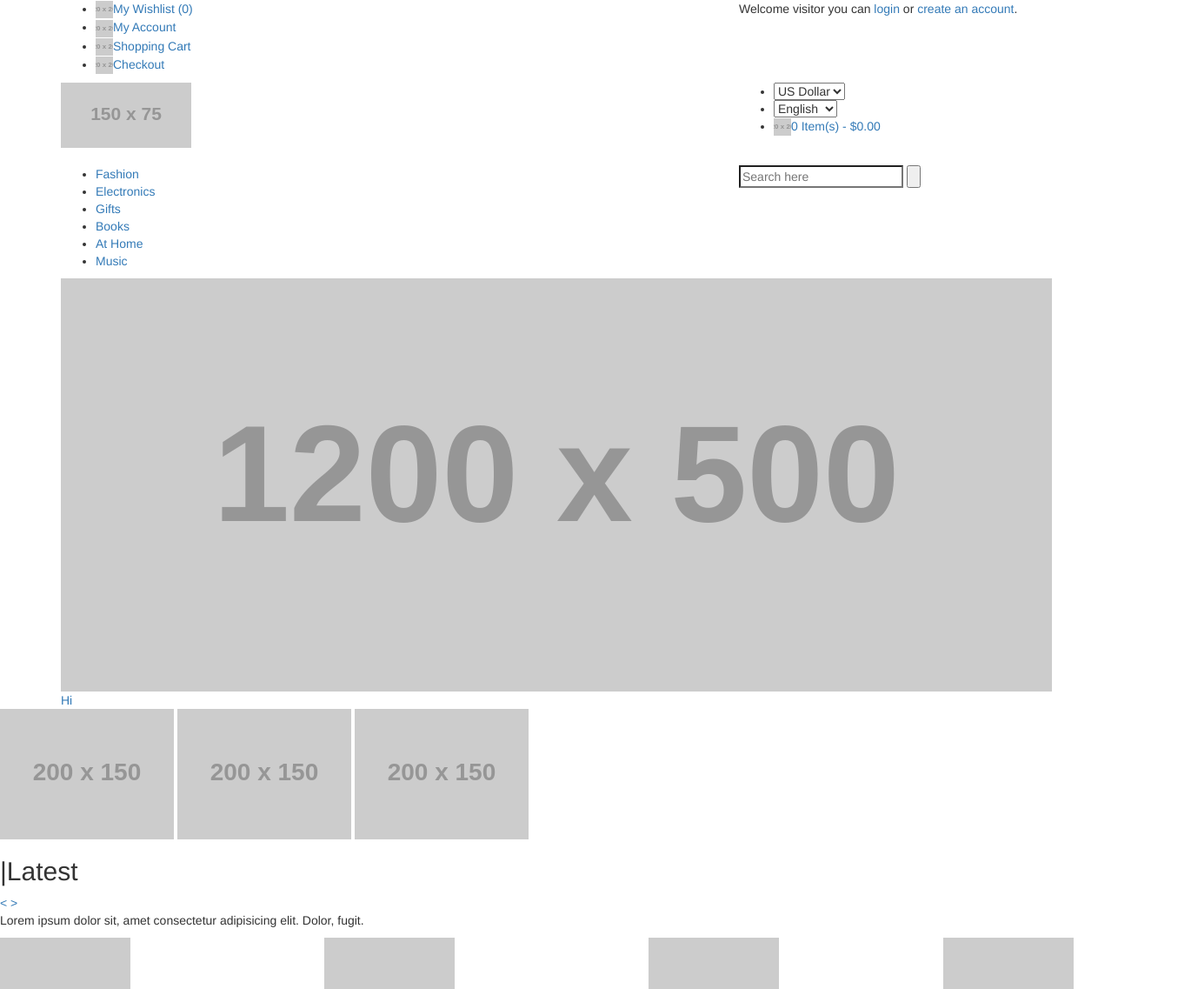
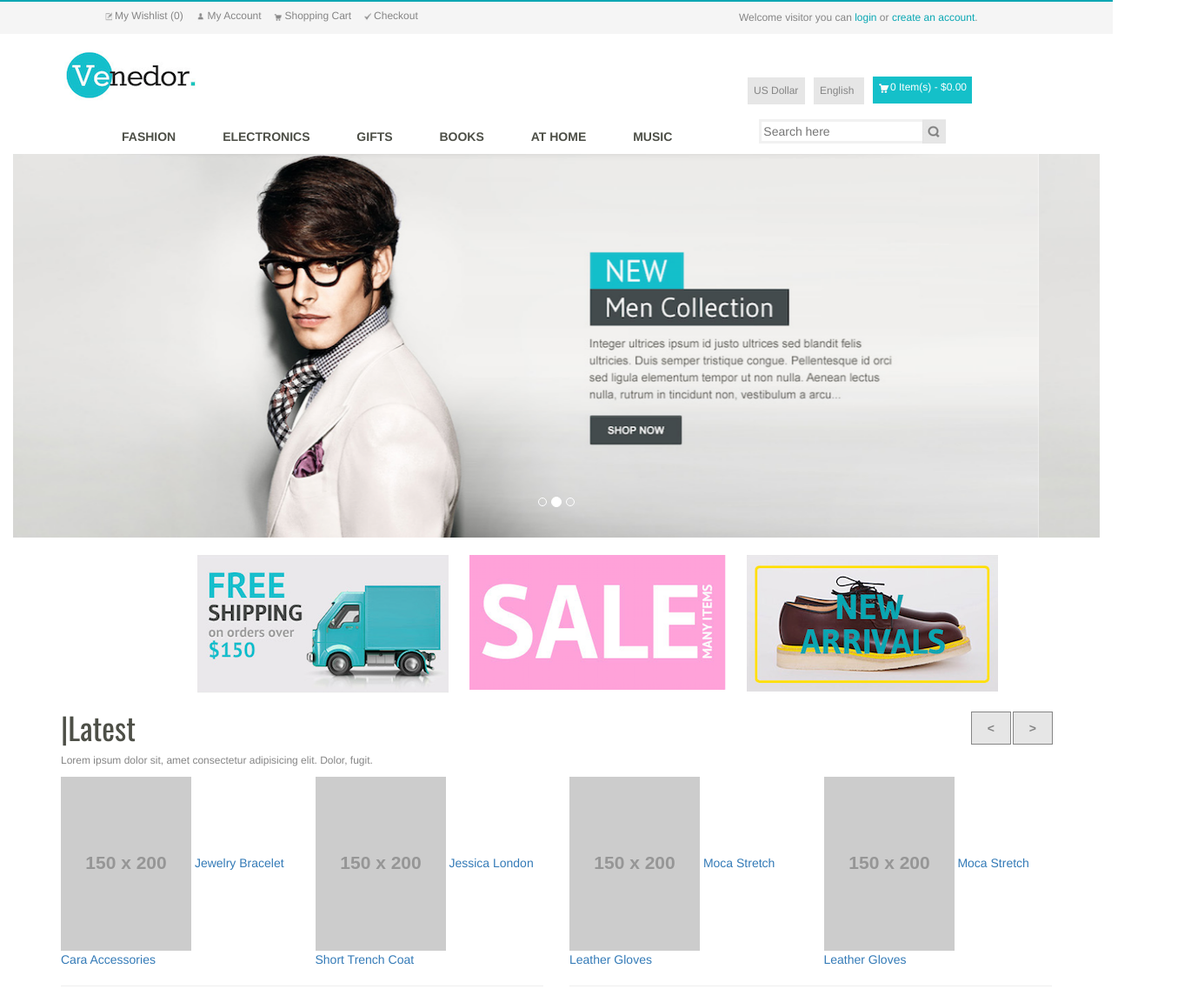
Before and after one commit to JarrickF/bootstrap_project, a plain HTML site: page index.html in a window 1280 px wide. Shown: the top 1137 px of the page at 87% size, 1370 px wide, since content can reach past the window. Drawn offline with nearby package versions, Linux system fonts and the light colour scheme; placeholder pictures from the web are drawn by us.

Commit message:
updated layout

```diff
--- a/css/style.css
+++ b/css/style.css
@@ -0,0 +1,248 @@
+.top-bar{
+    background-color: rgb(245,245,245);
+    border-top-color: rgb(9, 167, 179);
+    border-top-style: solid;
+    border-top-width: 2px;
+}
+
+
+
+
+.top-bar-left ul {
+    list-style: none;
+    margin-top: 5px;
+}
+
+.top-bar-left li {
+    display: inline;
+    margin-left: 10px;
+    font-size: 12px;
+}
+
+.top-bar-left img {
+    margin-right: 3px;
+}
+
+
+.top-bar-left a{
+    text-decoration: none;
+    color: rgb(133,133,133);
+}
+
+.top-bar-left a:hover {
+    text-decoration: none;
+    color: rgb(9, 167, 179)
+}
+
+
+
+
+
+
+.top-bar-right p{
+    font-size: 12px;
+    color: rgb(133,133,133);
+    margin-top: 10px;
+}
+
+.top-bar-right a{
+    text-decoration: none;
+    color: rgb(9, 167, 179);
+}
+
+.top-bar-right a:hover {
+    text-decoration: none;
+    color: rgb(18, 220, 235);
+}
+
+
+
+
+
+
+
+.nav_upper {
+    margin-top: 10px;
+}
+
+
+.nav_upper ul {
+    list-style: none;
+    display: inline;
+
+}
+
+
+.nav_upper li {
+    margin-left: 10px;
+    list-style: none;
+    display: inline;
+    float: left;
+    margin-top: 40px;
+}
+
+.nav_upper a {
+    text-decoration: none;
+    color: white;
+    font-size: 12px;
+    background-color: rgb(20, 192, 201);
+    padding-top: 5px;
+    padding-bottom: 12px;
+    padding-right: 6px;
+    padding-left: 4px;
+}
+
+.nav_upper a:hover {
+    text-decoration: none;
+    color: white;
+    font-size: 12px;
+    background-color: rgb(25, 203, 212);
+    padding-top: 5px;
+    padding-bottom: 12px;
+    padding-right: 6px;
+    padding-left: 4px;
+}
+
+.nav_upper select {
+    -webkit-appearance: none;
+    background-color: rgb(230,230,230);
+    color: rgb(133,133,133);
+    border-radius: 0px;
+    border: none;
+    padding: 7px;
+    font-size: 12px;
+
+}
+
+.nav_upper select:hover {
+    -webkit-appearance: none;
+    background-color: rgb(240, 240, 240);
+    color: rgb(133,133,133);
+    border-radius: 0px;
+    border: none;
+    padding: 7px;
+    font-size: 12px;
+    display: inline;
+
+}
+
+
+.nav_lower {
+    margin-bottom:10px;
+}
+
+
+.nav_lower ul {
+    list-style: none;
+    display: inline;
+    margin-left: 100px;
+    font-size: 14px;
+    font-weight: bold;
+    text-transform: uppercase;
+}
+
+
+.nav_lower li {
+    margin-right: 50px;
+    list-style: none;
+    display: inline;
+}
+
+.nav_lower a {
+    margin-right: px;
+    color: rgb(77,79,71);
+}
+
+.nav_lower a:hover {
+    margin-right: px;
+    color: rgb(20, 192, 201);
+    text-decoration: none;
+}
+
+.nav_lower input[type=search]{
+    border: solid;
+    border-color: rgb(241, 241, 241);
+    margin-top: 10px;
+}
+
+.nav_lower input[type=image]{
+    margin-top: 0px;
+    margin-bottom: -9px;
+    margin-left:-7px;
+    height: 28px;
+
+}
+
+
+.hero img{
+    width: 100%;
+}
+
+
+.sales {
+    margin-left: 200px;
+}
+
+.sales ul{
+    list-style: none;
+    display: inline;
+}
+
+.sales a{
+    float: left;
+    margin: 0px 12px;
+}
+
+.sales img:hover {
+    width: 300px;
+    color: rgb(25, 203, 212);
+}
+
+
+
+/* Latest */
+.latest {
+}
+
+.latest h2 {
+    font-family: 'Oswald', sans-serif;
+    font-size: 35px;
+    color: rgb(77,79,71);
+}
+
+
+.latest p {
+    font-size: 12px;
+    color: rgb(133,133,133);
+}
+
+.latest a {
+    padding: 10px 18px;
+    outline-width: thin;
+    outline-style: solid;
+    outline-color: rgb(133,133,133);
+    background-color: rgb(230,230,230);
+    text-decoration: none;
+    font-weight: bold;
+    color: rgb(133,133,133);
+}
+
+.latest a:hover{
+    padding: 10px 18px;
+    outline-width: thin;
+    outline-style: solid;
+    outline-color: rgb(133,133,133);
+    background-color: rgb(25, 203, 212);
+    text-decoration: none;
+    font-weight: bold;
+    color: white;
+}
+
+.arrows {
+    text-align: right;
+    margin-top: 30px;
+}
+
+.spit {
+    weight: 1px;
+}
--- a/index.html
+++ b/index.html
@@ -4,35 +4,44 @@
     <meta charset="UTF-8">
     <meta name="viewport" content="width=device-width, initial-scale=1.0">
     <meta http-equiv="X-UA-Compatible" content="ie=edge">
+    <link rel="stylesheet" href="https://maxcdn.bootstrapcdn.com/bootstrap/3.3.7/css/bootstrap.min.css">
+    <script src="https://ajax.googleapis.com/ajax/libs/jquery/3.3.1/jquery.min.js"></script>
+    <script src="https://maxcdn.bootstrapcdn.com/bootstrap/3.3.7/js/bootstrap.min.js"></script>
+    <link href="https://fonts.googleapis.com/css?family=Oswald" rel="stylesheet">
     <link rel='stylesheet' href='css/bootstrap.css'>
+    <link rel='stylesheet' href='css/style.css'>
     <title>Bootstrap Project</title>
 </head>
 <body>
     <div class="top-bar">
         <div class='container'>
                 <div class='row'>
+                    <div class="top-bar-left">
                         <div class='col-sm-8'>
                             <ul>
-                        <li><a href='#'><img src='http://via.placeholder.com/20x20'></img>My Wishlist (0)</a></li>
-                        <li><a href='#'><img src='http://via.placeholder.com/20x20'></img>My Account</a></li>
-                        <li><a href='#'><img src='http://via.placeholder.com/20x20'></img>Shopping Cart</a></li>
-                        <li><a href='#'><img src='http://via.placeholder.com/20x20'></img>Checkout</a></li>
+                                <li><a href='#'><img src='images/wishlist.png'></img>My Wishlist (0)</a></li>
+                                <li><a href='#'><img src='images/my_account.png'></img>My Account</a></li>
+                                <li><a href='#'><img src='images/shopping_cart.png'></img>Shopping Cart</a></li>
+                                <li><a href='#'><img src='images/checkout.png'></img>Checkout</a></li>
                             </ul>
                         </div>
 
-
+                    <div class="top-bar-right">
                         <div class='col-sm-4'>
                             <p>Welcome visitor you can <a href='#'>login</a> or <a href='#'>create an account</a>.</p>
                         </div>
                     </div>
                 </div>
             </div>
+        </div>
+    </div>
 
-    <div class="logo-bar">
+
     <div class="container">
+        <div class="nav_upper">
             <div class="row">
                 <div class="col-sm-8">
-                    <img src='http://via.placeholder.com/150x75'/>
+                    <img src='images/logo.png'/>
                 </div>
                 <div class='col-sm-4'>
                     <ul>
@@ -53,14 +62,18 @@
                             </select>
                             </form>
                         </li>
-                        <li>
+                        <li class=items>
                             <a href='#'>
-                                <img src='http://via.placeholder.com/20x20 '>0 Item(s) - $0.00
+                                <img src='images/items.png'>0 Item(s) - $0.00
                             </a>
                         </li>
                     </ul>
                 </div>
             </div>
+        </div>
+    </div>
+    <div class="container-fluid"></div>
+        <div class="nav_lower">
             <div class="row">
                 <div class="col-sm-8">
                     <br>
@@ -86,20 +99,57 @@
                     </ul>
                 </div>
                 <div class="col-sm-4">
-                    <br>
                     <form action='http://www.example.org/search.php'>
-                        <input type='search' name='Search'
-                            placeholder='Search here'/>
-                        <input type='submit' value=''/>
+                        <input type='search' name='Search' placeholder='Search here'/>
+                        <input type='image' src='images/search.png' />
                     </form>
                 </div>
             </div>
         </div>
+    </div>
+
+
+    <div class="container-fluid">
         <div class="hero">
+            <div class="row">
+                <div id="myCarousel" class="carousel slide" data-ride="carousel" time=2>
+                    <div class="col-sm-12">
+                    <!-- Indicators -->
+                        <ol class="carousel-indicators">
+                            <li data-target="#myCarousel" data-slide-to="0" class="active"></li>
+                            <li data-target="#myCarousel" data-slide-to="1"></li>
+                            <li data-target="#myCarousel" data-slide-to="2"></li>
+                        </ol>
+
+                        <!-- Wrapper for slides -->
+                        <div class="carousel-inner">
+                            <div class="item active">
+                            <img src='images/hero.png' alt="Los Angeles" style="width:100%;">
+                            </div>
+
+                            <div class="item">
+                            <img src='images/hero.png' alt="Chicago" style="width:100%;">
+                            </div>
+
+                            <div class="item">
+                            <img src='images/hero.png' alt="New york" style="width:100%;">
+                            </div>
+                        </div>
+                    </div>
+                </div>
+            </div>
+        </div>
+    </div>
+
+    <div class="sales">
         <div class="container">
             <div class="row">
                 <div class="col-sm-12">
-                    <a href='#'><img src='http://via.placeholder.com/1200x500' class='img-responsive'/>Hi</a>
+                    <ul>
+                        <li><a href='#'><img src='images/free.png'class='img-responsive'/></a></li>
+                        <li><a href='#'><img src='images/sale.png'class='img-responsive'/></a></li>
+                        <li><a href='#'><img src='images/newriv.png'class='img-responsive'/></a></li>
+                    </ul>
                 </div>
             </div>
         </div>
@@ -107,69 +157,141 @@
 
 
 
-    <a href='#'><img src='http://via.placeholder.com/200x150'/></a>
-
-    <a href='#'><img src='http://via.placeholder.com/200x150'/></a>
-
-    <a href='#'><img src='http://via.placeholder.com/200x150'/></a>
-
+    <div class="latest">
+        <div class="container">
+            <div class="row">
+                <div class="col-sm-6">
                     <h2>|Latest</h2>
+                    <span class=spit></span>
+                    <p>Lorem ipsum dolor sit, amet consectetur adipisicing elit. Dolor, fugit.</p>
+                </div>
+                <div class="arrows col-sm-6">
                     <a href='#'>&lt;</a>
                     <a href='#'>&gt;</a>
-    <p>Lorem ipsum dolor sit, amet consectetur adipisicing elit. Dolor, fugit.</p>
+                </div>
+            </div>
+        </div>
+    </div>
 
+    <div class="container">
+        <div class="row">
+            <div class="col-sm-3">
                 <img src='http://via.placeholder.com/150x200'/>
                 <a href='#'>Jewelry Bracelet Cara Accessories</a>
-
+            </div>
+            <div class="col-sm-3">
                 <img src='http://via.placeholder.com/150x200'/>
                 <a href='#'>Jessica London Short Trench Coat</a>
-
+            </div>
+            <div class="col-sm-3">
                 <img src='http://via.placeholder.com/150x200'/>
                 <a href='#'>Moca Stretch Leather Gloves</a>
+            </div>
+            <div class="col-sm-3">
+                <img src='http://via.placeholder.com/150x200'/>
+                <a href='#'>Moca Stretch Leather Gloves</a>
+            </div>
+        </div>
+    </div>
 
-    <img src='http://via.placeholder.com/150x200'/>
-    <a href='#'>Limited Edition Knitted Sweater</a>
-
+    <div class="container">
+        <div class="row">
+            <div class="col-sm-6">
+                <hr>
                 <h2>Welcome to Venedor</h2>
                 <p>Lorem ipsum dolor sit, amet consectetur adipisicing elit. Minus perferendis iure eos officia beatae enim quibusdam mollitia sint excepturi? Nihil?</p>
                 <p>Lorem ipsum dolor sit amet consectetur adipisicing elit. Veniam dolorem obcaecati tempora minima animi omnis? Ab sed ullam ducimus deleniti nam cum. Obcaecati repudiandae pariatur excepturi saepe ad laudantium illum esse, doloremque, suscipit ullam voluptatibus, nostrum id magni consequuntur aperiam.<a>Buy Venedor Theme!</a></p>
-    <img src='http://via.placeholder.com/500x300'/>
+            </div>
+            <div class="col-sm-6">
+                <hr>
+                <img src='http://via.placeholder.com/500x300' class=img-responsive/>
+            </div>
+        </div>
+    </div>
 
+    <div class="container">
+        <div class="row">
+            <div class="col-sm-6">
                 <h2>|Bestsellers</h2>
+                <p>Lorem ipsum dolor sit, amet consectetur adipisicing elit. Dolor, fugit.</p>
+            </div>
+            <div class="col-sm-6">
                 <a href='#'>&lt;</a>
                 <a href='#'>&gt;</a>
-    <p>Lorem ipsum dolor sit, amet consectetur adipisicing elit. Dolor, fugit.</p>
+            </div>
+        </div>
+    </div>
 
+    <div class="container">
+        <div class="row">
+            <div class="col-sm-3">
                 <img src='http://via.placeholder.com/150x200'/>
                 <a href='#'>Jewelry Bracelet Cara Accessories</a>
-
+            </div>
+            <div class="col-sm-3">
                 <img src='http://via.placeholder.com/150x200'/>
                 <a href='#'>Jessica London Short Trench Coat</a>
-
+            </div>
+            <div class="col-sm-3">
                 <img src='http://via.placeholder.com/150x200'/>
                 <a href='#'>Moca Stretch Leather Gloves</a>
-
+            </div>
+            <div class="col-sm-3">
                 <img src='http://via.placeholder.com/150x200'/>
                 <a href='#'>Limited Edition Knitted Sweater</a>
+            </div>
+        </div>
+    </div>
 
+    <div class="container">
+        <div class="row">
+            <div class="col-sm-6">
                 <h2>|Manufacturers</h2>
+            </div>
+            <div class="col-sm-6">
                 <a href='#'>&lt;</a>
                 <a href='#'>&gt;</a>
+            </div>
+        </div>
+        <div class="row">
+            <div class="col-sm-2">
+                <img src='http://via.placeholder.com/200x100'/>
+            </div>
+            <div class="col-sm-2">
+                <img src='http://via.placeholder.com/200x100'/>
+            </div>
+            <div class="col-sm-2">
+                <img src='http://via.placeholder.com/200x100'/>
+            </div>
+            <div class="col-sm-2">
+                <img src='http://via.placeholder.com/200x100'/>
+            </div>
+            <div class="col-sm-2">
+                <img src='http://via.placeholder.com/200x100'/>
+            </div>
+            <div class="col-sm-2">
+                <img src='http://via.placeholder.com/200x100'/>
+            </div>
+        </div>
+    </div>
 
-    <img src='http://via.placeholder.com/200x100'/>
-    <img src='http://via.placeholder.com/200x100'/>
-    <img src='http://via.placeholder.com/200x100'/>
-    <img src='http://via.placeholder.com/200x100'/>
-    <img src='http://via.placeholder.com/200x100'/>
-    <img src='http://via.placeholder.com/200x100'/>
-
+    <div class="container">
+        <div class="row">
+            <div class="col-sm-6">
                 <h3>Sign up to receive the latest fashion news</h3>
+            </div>
+            <div class="col-sm-6">
                 <form action='http://www.example.org/profile.php'>
-
                     <input type='url' name='website' />
                     <input type='submit' value='SIGN UP'/>
                 </form>
+            </div>
+        </div>
+    </div>
 
+    <div class="container">
+        <div class="row">
+            <div class="col-sm-3">
                 <ul>
                     <li><h3><a href='#'>My Account</a></h3></li>
                     <li><a href='#'>My account</a></li>
@@ -179,7 +301,8 @@
                     <li><a href='#'>Orders history</a></li>
                     <li><a href='#'>Your Vouchers</a></li>
                 </ul>
-
+            </div>
+            <div class="col-sm-3">
                 <ul>
                     <li><h3><a href='#'>Information</a></h3></li>
                     <li><a href='#'>New products</a></li>
@@ -189,7 +312,8 @@
                     <li><a href='#'>Suppliers</a></li>
                     <li><a href='#'>Our stores</a></li>
                 </ul>
-
+            </div>
+            <div class="col-sm-3">
                 <ul>
                     <li><h3><a href='#'>From Twitter</a></h3></li>
                     <li><a href='#'><p>Lorem, ipsum dolor sit amet consectetur adipisicing elit. Soluta accusamus, aperiam earum illo fugiat quae ut perferendis incidunt commodi optio.</p></a>
@@ -198,7 +322,8 @@
                     <li><a href='#'><p>Lorem, ipsum dolor sit amet consectetur adipisicing elit. Soluta accusamus, aperiam earum illo fugiat quae ut perferendis incidunt commodi optio.</p></a>
                     <a href='#'>http://t.co/MqacjST476</a></li>
                 </ul>
-
+            </div>
+            <div class="col-sm-3">
                 <ul>
                     <li><h3><a href='#'>Facebook</a></h3></li>
                     <li><a href='#'><img src='http://via.placeholder.com/75x75'/>Anna</a></li>
@@ -209,7 +334,10 @@
                     <li><a href='#'><img src='http://via.placeholder.com/75x75'/>Maria</a></li>
 
                 </ul>
-
+            </div>
+        </div>
+        <div class="row">
+            <div class="col-sm-6">
                 <ul>
                     <li><a href='#'><img src='http://via.placeholder.com/50x50'/></a></li>
                     <li><a href='#'><img src='http://via.placeholder.com/50x50'/></a></li>
@@ -220,8 +348,12 @@
                     <li><a href='#'><img src='http://via.placeholder.com/50x50'/></a></li>
                     <li><a href='#'><img src='http://via.placeholder.com/50x50'/></a></li>
                 </ul>
-
+            </div>
+            <div class="col-sm-6">
                 <p>© 2012 Powered by WooCommerce tm. All Rights Reserved.</p>
+            </div>
+        </div>
+    </div>
 
 </body>
 </html>
```
Also changed, not shown: images/checkout.png (added), images/d.png (added), images/flag.png (added), images/free.png (added), images/hero.png (added), images/hero1.png (added), images/items.png (added), images/logo.png (added), images/model.png (added), images/my_account.png (added), images/newriv.png (added), images/sale.png (added), images/search.png (added), images/shopping_cart.png (added), 1 more files, 1 other file. Lines whose indentation alone changed are shown as unchanged.
